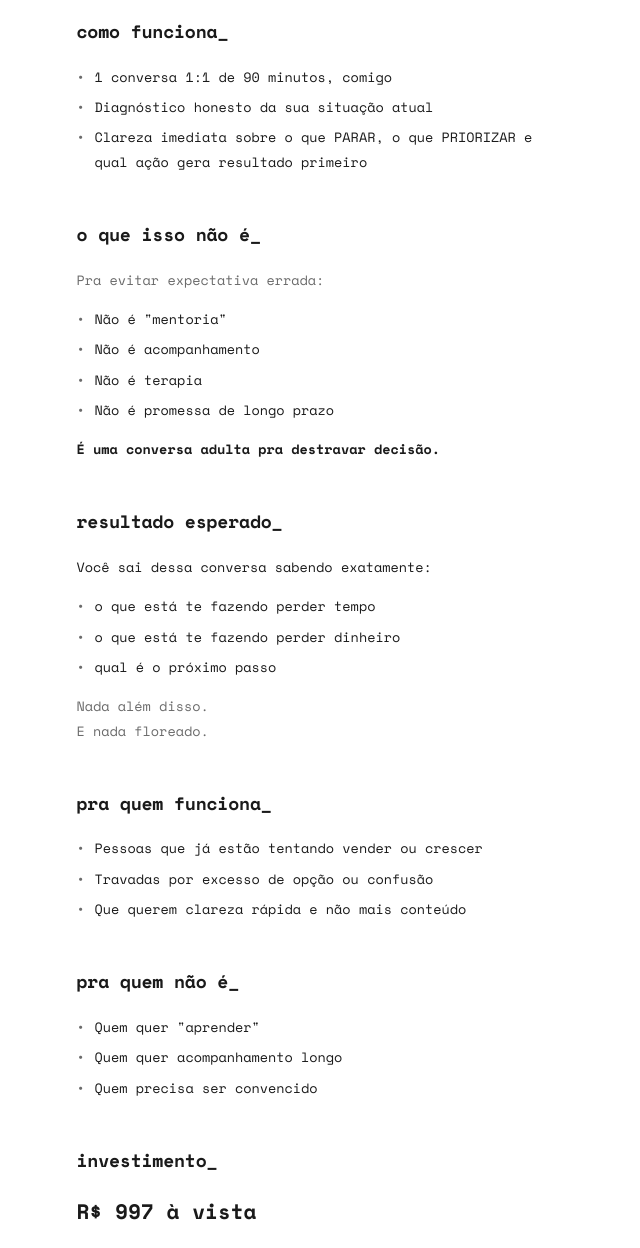
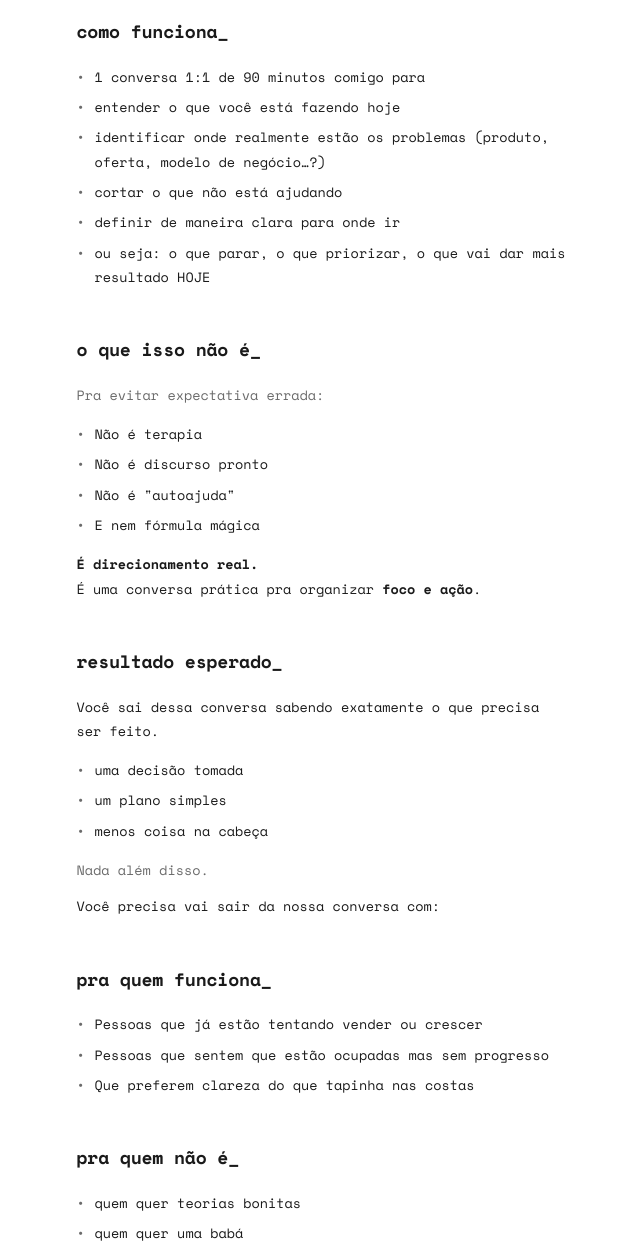
Before and after one commit to monkfrodo/pages, a plain HTML site: page trabalho-1a1.html in a window 1280 px wide. Shown: the part 520-1768 px from the top of the page, without its empty margins (316-956 px from the left). Drawn offline with nearby package versions, Linux system fonts and the light colour scheme.

Commit message:
Atualização da página trabalho-1a1

```diff
--- a/trabalho-1a1.html
+++ b/trabalho-1a1.html
@@ -304,9 +304,12 @@
         <section>
             <h2 class="section-title">como funciona</h2>
             <ul>
-                <li>1 conversa 1:1 de 90 minutos, comigo</li>
-                <li>Diagnóstico honesto da sua situação atual</li>
-                <li>Clareza imediata sobre o que PARAR, o que PRIORIZAR e qual ação gera resultado primeiro</li>
+                <li>1 conversa 1:1 de 90 minutos comigo para</li>
+                <li>entender o que você está fazendo hoje</li>
+                <li>identificar onde realmente estão os problemas (produto, oferta, modelo de negócio…?)</li>
+                <li>cortar o que não está ajudando</li>
+                <li>definir de maneira clara para onde ir</li>
+                <li>ou seja: o que parar, o que priorizar, o que vai dar mais resultado HOJE</li>
             </ul>
         </section>
 
@@ -314,39 +317,40 @@
             <h2 class="section-title">o que isso não é</h2>
             <p class="muted">Pra evitar expectativa errada:</p>
             <ul>
-                <li>Não é "mentoria"</li>
-                <li>Não é acompanhamento</li>
                 <li>Não é terapia</li>
-                <li>Não é promessa de longo prazo</li>
+                <li>Não é discurso pronto</li>
+                <li>Não é "autoajuda"</li>
+                <li>E nem fórmula mágica</li>
             </ul>
-            <p><strong>É uma conversa adulta pra destravar decisão.</strong></p>
+            <p><strong>É direcionamento real.</strong> <br>É uma conversa prática pra organizar <strong>foco e ação</strong>.<br></p>
         </section>
 
         <section>
             <h2 class="section-title">resultado esperado</h2>
-            <p>Você sai dessa conversa sabendo exatamente:</p>
+            <p>Você sai dessa conversa sabendo exatamente o que precisa ser feito.</p>
             <ul>
-                <li>o que está te fazendo perder tempo</li>
-                <li>o que está te fazendo perder dinheiro</li>
-                <li>qual é o próximo passo</li>
+                <li>uma decisão tomada</li>
+                <li>um plano simples</li>
+                <li>menos coisa na cabeça</li>
             </ul>
-            <p class="muted">Nada além disso.<br>E nada floreado.</p>
+            <p class="muted">Nada além disso.</p>
+            <p>Você precisa vai sair da nossa conversa com:</p>
         </section>
 
         <section>
             <h2 class="section-title">pra quem funciona</h2>
             <ul>
                 <li>Pessoas que já estão tentando vender ou crescer</li>
-                <li>Travadas por excesso de opção ou confusão</li>
-                <li>Que querem clareza rápida e não mais conteúdo</li>
+                <li>Pessoas que sentem que estão ocupadas mas sem progresso</li>
+                <li>Que preferem clareza do que tapinha nas costas</li>
             </ul>
         </section>
 
         <section>
             <h2 class="section-title">pra quem não é</h2>
             <ul>
-                <li>Quem quer "aprender"</li>
-                <li>Quem quer acompanhamento longo</li>
+                <li>quem quer teorias bonitas</li>
+                <li>quem quer uma babá</li>
                 <li>Quem precisa ser convencido</li>
             </ul>
         </section>
@@ -366,8 +370,8 @@
 
         <div class="observation">
             <h2 class="section-title">observação final</h2>
-            <p>Isso não resolve tudo.<br>Mas resolve o que está te travando agora.</p>
-            <p>E normalmente isso é o suficiente pra destravar o resto.</p>
+            <p>Isso não resolve tudo.<br>Mas resolve **o que está impedindo o próximo passo**.</p>
+            <p>E normalmente isso já muda o jogo.</p>
         </div>
 
         <footer>
```
